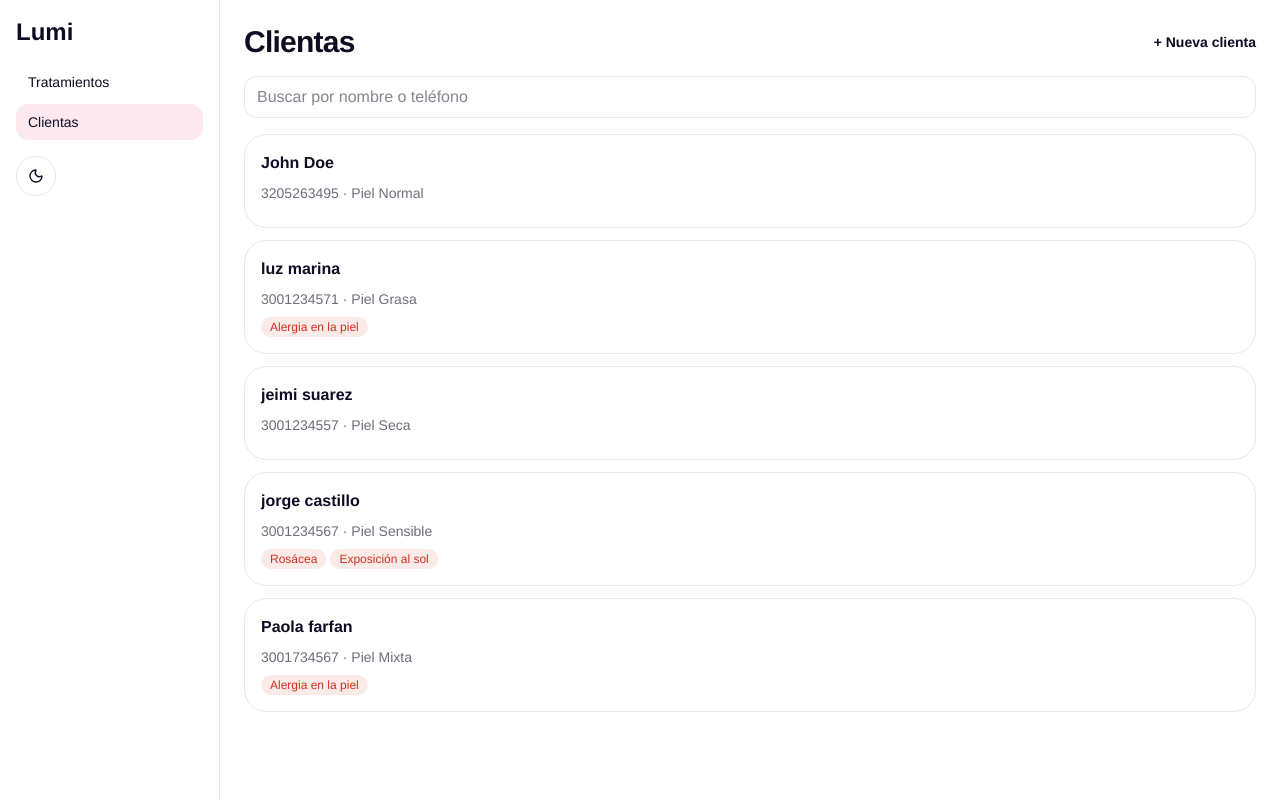
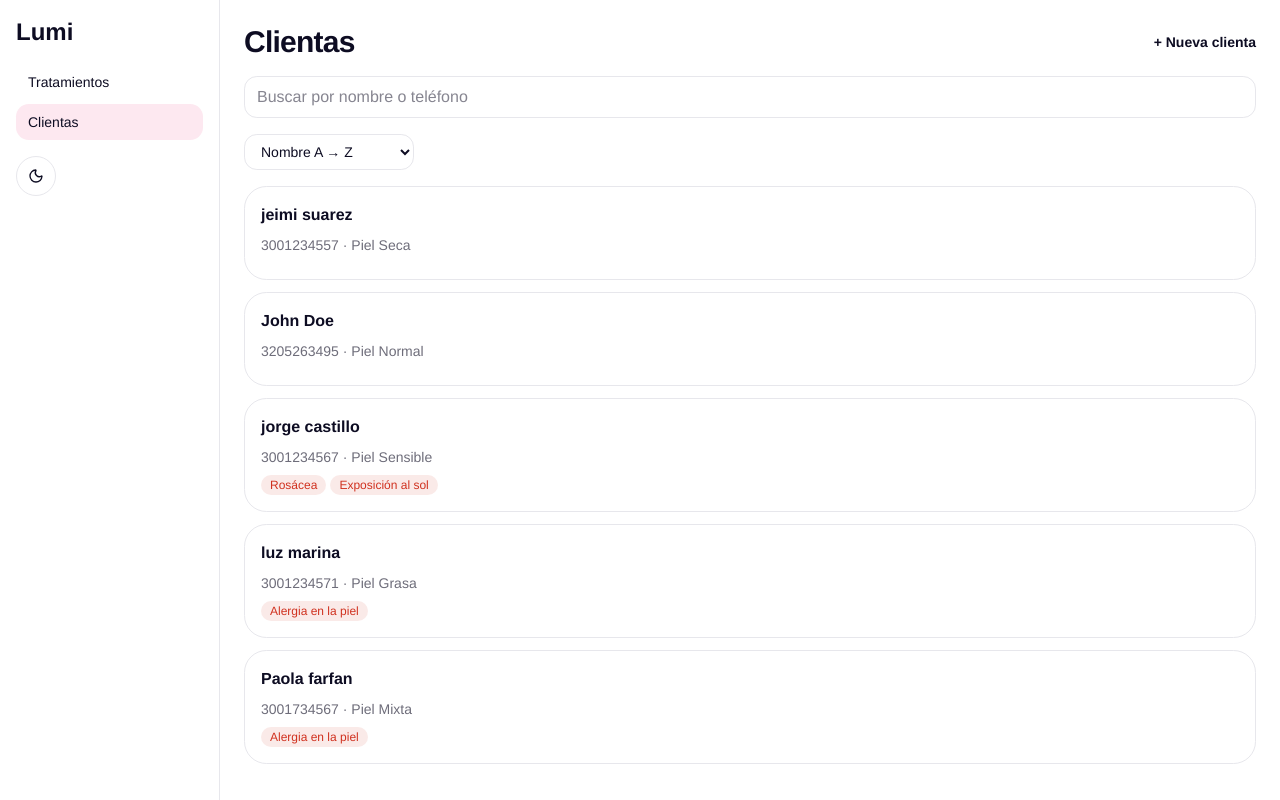
Before and after one commit to paolaarboledacas/lumi-beauty-center, a React (Vite) app: page /clients in a window 1280 px wide. Built offline with nearby package versions, Linux system fonts and the light colour scheme; a web font is replaced by a local one.

Commit message:
feat: sort clients with strategy pattern

```diff
--- /dev/null
+++ b/src/features/clients/ui/client-sort-strategies.ts
@@ -0,0 +1,31 @@
+import type { Client } from '../domain/client'
+
+import { SKIN_TYPE_LABELS } from './client-labels'
+
+// las formas de ordenar que existen //
+export type SortKey = 'name-asc' | 'name-desc' | 'skin-type' | 'most-alerts'
+
+// una estrategia compara dos clientas y dice cual va primero //
+type SortStrategy = (a: Client, b: Client) => number
+
+// cada forma de ordenar es una funcion pequeña (patron Strategy) //
+export const SORT_STRATEGIES: Record<SortKey, SortStrategy> = {
+  // nombre de la A a la Z //
+  'name-asc': (a, b) => a.fullName.localeCompare(b.fullName),
+  // nombre de la Z a la A //
+  'name-desc': (a, b) => b.fullName.localeCompare(a.fullName),
+  // tipo de piel en orden alfabetico (en español) //
+  'skin-type': (a, b) => SKIN_TYPE_LABELS[a.skinType].localeCompare(SKIN_TYPE_LABELS[b.skinType]),
+  // primero las que tienen mas alertas //
+  'most-alerts': (a, b) => b.alerts.length - a.alerts.length,
+}
+
+/*
+  PARA QUE SIRVE ESTE ARCHIVO:
+  Guarda las formas de ordenar la lista de clientas (patron Strategy).
+  Cada forma es una funcion pequeña que compara dos clientas:
+  si devuelve negativo, la primera va antes; si devuelve positivo, va despues.
+  La pagina solo elige una con SORT_STRATEGIES[sortKey], sin usar if.
+  Para agregar un orden nuevo, se agrega una linea aqui y una opcion en el selector.
+  CAPA: ui.
+*/
--- a/src/features/clients/ui/pages/clients-page.tsx
+++ b/src/features/clients/ui/pages/clients-page.tsx
@@ -3,6 +3,7 @@ import { Link } from 'react-router'
 
 import { Badge } from '@/components/ui/badge'
 import { ALERT_LABELS, SKIN_TYPE_LABELS } from '../client-labels'
+import { SORT_STRATEGIES, type SortKey } from '../client-sort-strategies'
 import { useClients } from '../hooks/use-clients'
 
 export function ClientsPage() {
@@ -11,6 +12,9 @@ export function ClientsPage() {
 
   // memoria: lo que escriben en el buscador, empieza vacio //
   const [search, setSearch] = useState('')
+  // memoria: como se esta ordenando, empieza de la A a la Z //
+  const [sortKey, setSortKey] = useState<SortKey>('name-asc')
+
   // porteros: cargando y error //
   if (isLoading) return <p className="p-6">Cargando...</p>
   if (error) return <p className="p-6 text-destructive">{error.message}</p>
@@ -22,6 +26,10 @@ export function ClientsPage() {
   const filteredClients = clients.filter(
     (client) => client.fullName.toLowerCase().includes(text) || client.phone.includes(search),
   )
+
+  // usa la estrategia elegida para ordenar una copia de la lista //
+  const sortedClients = [...filteredClients].sort(SORT_STRATEGIES[sortKey])
+
   return (
     <main className="flex flex-col gap-4 p-6">
       {/* titulo y enlace para crear una nueva */}
@@ -40,6 +48,18 @@ export function ClientsPage() {
         className="rounded-md border px-3 py-2"
       />
 
+      {/* selector para elegir como ordenar */}
+      <select
+        value={sortKey}
+        onChange={(event) => setSortKey(event.target.value as SortKey)}
+        className="w-fit rounded-md border px-3 py-2 text-sm"
+      >
+        <option value="name-asc">Nombre A → Z</option>
+        <option value="name-desc">Nombre Z → A</option>
+        <option value="skin-type">Tipo de piel</option>
+        <option value="most-alerts">Más alertas primero</option>
+      </select>
+
       {/* si nadie coincide, un mensaje amable */}
       {filteredClients.length === 0 && (
         <p className="text-sm text-muted-foreground">
@@ -48,7 +68,7 @@ export function ClientsPage() {
       )}
       {/* una tarjeta por cada clienta */}
       <ul className="grid gap-3">
-        {filteredClients.map((client) => (
+        {sortedClients.map((client) => (
           <li key={client.id}>
             <Link
               to={`/clients/${client.id}`}
```
